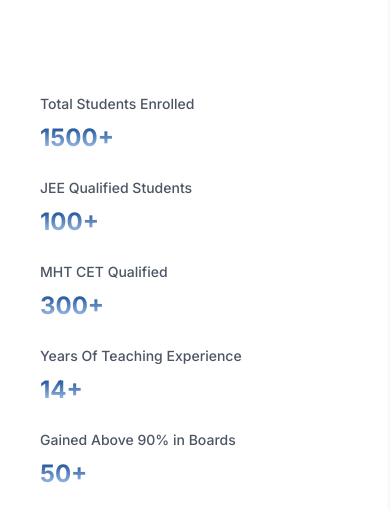
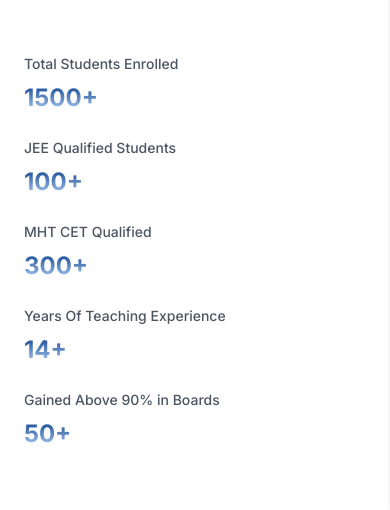
Before and after one commit to suhasledange/impulseacademy, a React (Vite) app: page / in a window 390 px wide. Shown: the part 334-844 px from the top of the page. Built offline with nearby package versions, Linux system fonts and the light colour scheme; no server answers; a web font is replaced by a local one.

Commit message:
hero fix

```diff
--- a/src/components/Hero/Counter.jsx
+++ b/src/components/Hero/Counter.jsx
@@ -4,11 +4,11 @@
 
 const Counter = () => {
   return (
-    <div className='mt-24 '>
+    <div className='lg:mt-24 md:mt-20 mt-14 '>
       <div className='flex flex-wrap lg:flex-row md:flex-row flex-col lg:items-center md:items-center lg:gap-0 md:gap-6 lg:justify-between w-full mx-auto'>
         {Counterdata && Counterdata?.map((data) => (
             <div key={data.id} className='flex items-center justify-between mb-6'>
-            <div className={`${data.id < 5 ? "lg:border-r-2":""}  px-8`}>
+            <div className={`${data.id < 5 ? "lg:border-r-2":""}  lg:px-8 md:px-6 px-4`}>
               <p className='text-sm mb-2 font-medium text-gray-600'>{data.title}</p>
               <div className='md:text-3xl text-2xl flex items-center font-bold text-transparent bg-clip-text bg-gradient-to-b from-text-count to-blue-200'>
                 <AnimateNumber n={data.count} />
--- a/src/components/Hero/Hero.jsx
+++ b/src/components/Hero/Hero.jsx
@@ -6,10 +6,10 @@
 
 const Hero = () => {
   return (
-    <div className='w-full bg-white lg:mt-3 md:mt-5 mt-6'>
+    <div className='w-full bg-white lg:mt-3 md:mt-5 mt-6 overflow-x-hidden'>
     <Container>
 
-        <div className='flex items-center gap-20 md:justify-between justify-center'>
+        <div className='flex items-center lg:gap-20 md:gap-16 gap-14 md:justify-between justify-center'>
         <div className='md:w-[60%] lg:w-[50%] w-[100%]'>
             <h1 className='text-2xl md:text-3xl lg:text-4xl text-text-head font-Alata font-semibold'>Achieve Excellence in JEE, MHT-CET, & 11th/12th grade physics with-Bhusawal’s leading academy.</h1>
             <p className='mt-4 font-Inder lg:text-[1.2rem] md:text-[1rem] text-[0.9rem] leading-6 text-text-para'>
@@ -22,7 +22,7 @@
         </div>
 
         <div className='hidden md:block'>
-            <div className='relative w-[23rem] h-[23rem]'>
+            <div className='relative lg:w-[23rem] lg:h-[23rem] md:w-[20rem] md:h-[20rem]'>
                 <div className='w-full'>
                     <img src={Ellipse1} alt='art'/>
                 </div>
```
